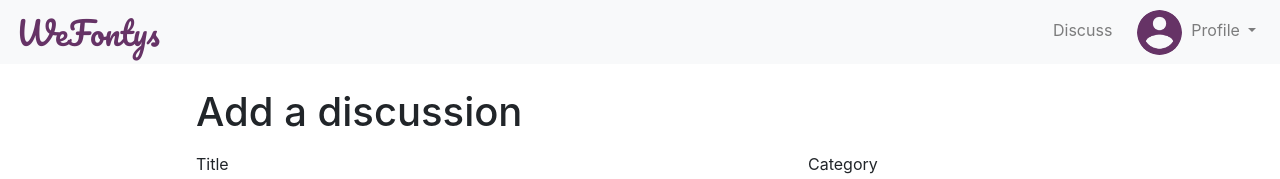
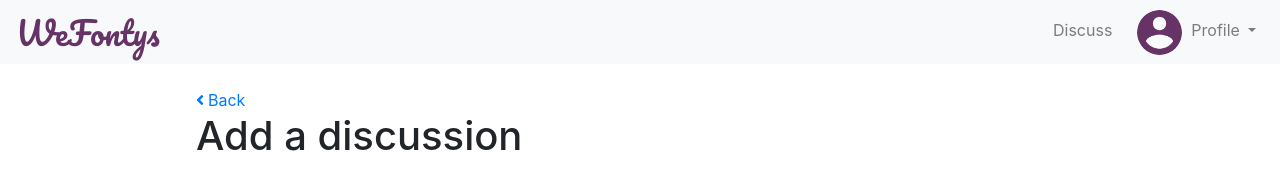
Before and after one commit to TinStay/DRAM-group, a React (Create React App) app in the folder we-fontys/: page /add-discussion in a window 1280 px wide. Shown: the top 179 px of the page. Built offline with nearby package versions, Linux system fonts and the light colour scheme; no server answers; sample sign-in values are in the browser's storage.

Commit message:
Added a button for going back to discuss page in DiscussionForm component

```diff
--- a/we-fontys/src/components/Discussions/DiscussionForm.js
+++ b/we-fontys/src/components/Discussions/DiscussionForm.js
@@ -1,11 +1,10 @@
 import React, { useRef, useState, useEffect } from "react";
+import classes from "./Discussions.module.scss";
 import { Form } from "react-bootstrap";
-import classes from "./Discussions.module.scss";
 import axios from "../../axios";
-import { useHistory } from "react-router-dom";
 
+import { Link, useHistory } from "react-router-dom";
 import { useAuth } from "../../Context/AuthContext";
-import { db } from "../../firebase";
 
 const DiscussionForm = () => {
   const { currentUser } = useAuth();
@@ -66,6 +65,7 @@ const DiscussionForm = () => {
 
   return (
     <div className={classes.discussion_form_container}>
+      <Link className="text-decoration-none" to="discuss"><i class="fas fa-angle-left mr-1"></i>Back</Link>
       <h1 className="mb-3">Add a discussion</h1>
       <form onSubmit={handleFormSubmit} className="">
         <div className="row">
```
Also changed, not shown: 1 other file (tests, documents, lock files or other folders).
